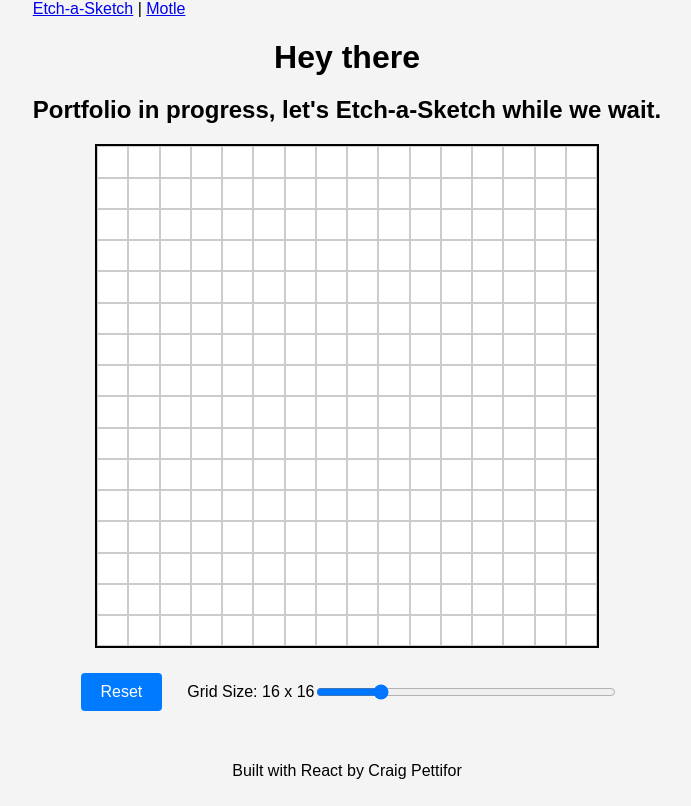
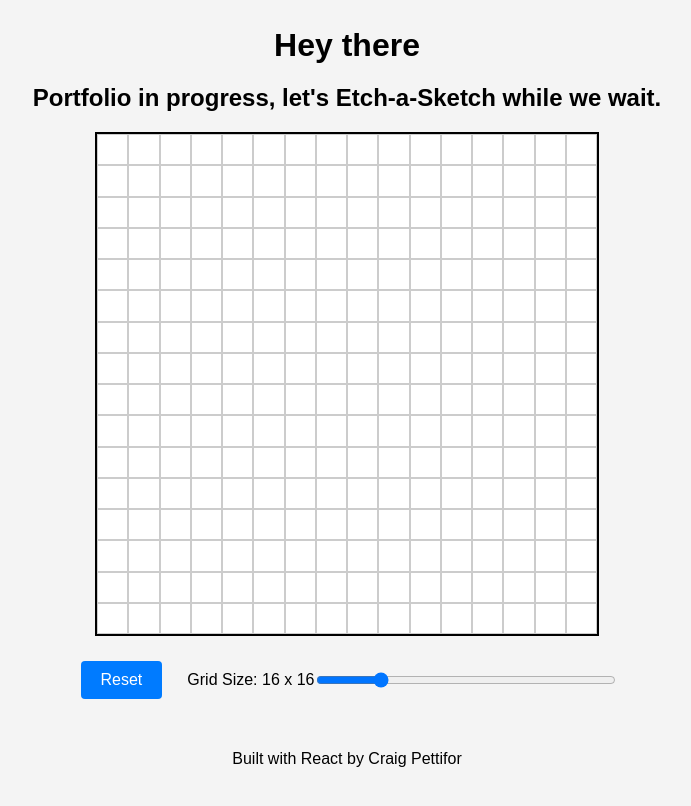
Before and after one commit to CPettifo/cpettifo.github.io, a React (Create React App) app: page / in a window 1280 px wide. Shown: the whole page, without its empty margins (293-984 px from the left). Built offline with nearby package versions, Linux system fonts and the light colour scheme.

Commit message:
try to remove motle

```diff
--- a/src/App.js
+++ b/src/App.js
@@ -1,7 +1,5 @@
 import React, { useEffect, useState, useRef } from "react";
-import { BrowserRouter as Router, Routes, Route, Link } from "react-router-dom";
 import "./App.css";
-import Motle from "./pages/Motle";
 
 function App() {
   // Default grid size
@@ -64,20 +62,8 @@ function App() {
   };
 
   return (
-    <Router>
+
   <div>
-        {/* Navigation */}
-        <nav>
-          <Link to="/">Etch-a-Sketch</Link>
-          {" | "}
-          <Link to="/motle">Motle</Link>
-        </nav>
-
-        {/* Routing */}
-        <Routes>
-          <Route
-            path="/"
-            element={
     <div className="etch-a-sketch">
       <h1>Hey there</h1>
       <h2>Portfolio in progress, let's Etch-a-Sketch while we wait.</h2>
@@ -102,12 +88,8 @@ function App() {
         <p>Built with React by Craig Pettifor</p>
       </footer>
     </div>
-            }
-          />
-          <Route path="/motle" element={<Motle />} />
-        </Routes>
   </div>
-  </Router>
+
   );
 }
 
```
Lines whose indentation alone changed are shown as unchanged.
